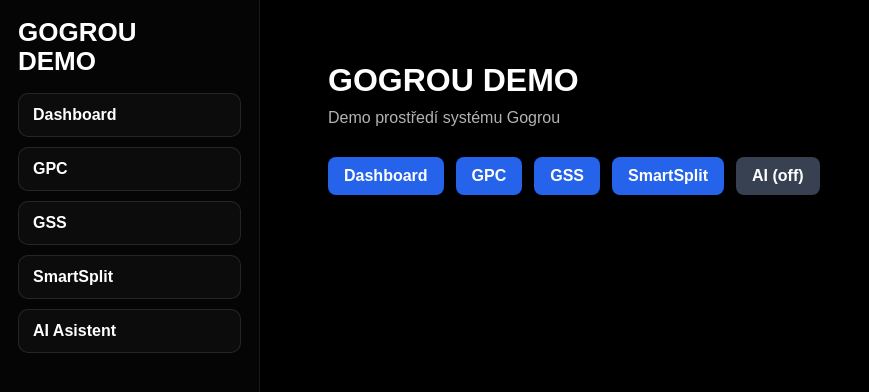
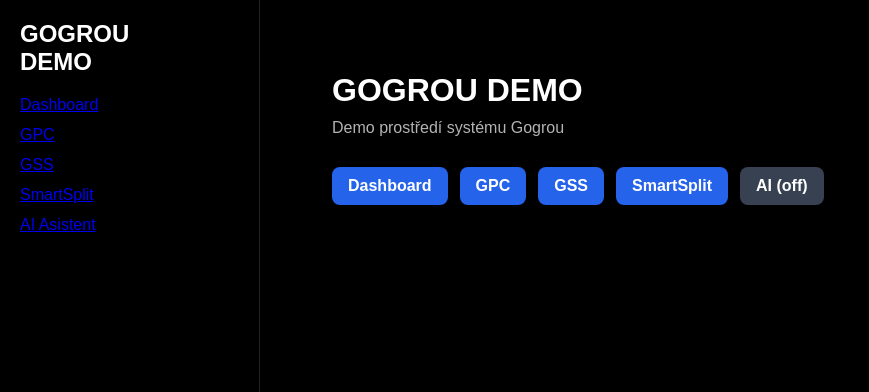
Before and after one commit to gogrou-app/gogrou-demo, a Next.js app: page / in a window 1280 px wide. Shown: the top 392 px of the page, without its empty margins (0-869 px from the left). Built offline with nearby package versions, Linux system fonts and the light colour scheme.

Commit message:
FIX: stabilní layout (sidebar + obsah)

```diff
--- a/app/layout.jsx
+++ b/app/layout.jsx
@@ -1,38 +1,51 @@
 import "./globals.css";
-import Sidebar from "./Sidebar";
 
 export const metadata = {
   title: "GOGROU DEMO",
-  description: "Gogrou demo aplikace",
+  description: "Demo platformy Gogrou",
 };
 
 export default function RootLayout({ children }) {
   return (
     <html lang="cs">
-      <body
-        style={{
-          margin: 0,
-          padding: 0,
-          background: "#000",
-          color: "#fff",
-          fontFamily: "Arial, sans-serif",
-        }}
-      >
+      <body>
         <div
           style={{
             display: "flex",
             minHeight: "100vh",
             width: "100%",
+            backgroundColor: "#000",
+            color: "#fff",
+            fontFamily: "Arial, sans-serif",
           }}
         >
-          <Sidebar />
+          {/* SIDEBAR */}
+          <aside
+            style={{
+              width: "260px",
+              padding: "20px",
+              borderRight: "1px solid #222",
+              boxSizing: "border-box",
+            }}
+          >
+            <h2 style={{ marginBottom: "20px" }}>GOGROU<br />DEMO</h2>
 
+            <nav style={{ display: "flex", flexDirection: "column", gap: "12px" }}>
+              <a href="/dashboard">Dashboard</a>
+              <a href="/gpc">GPC</a>
+              <a href="/gss">GSS</a>
+              <a href="/ss">SmartSplit</a>
+              <a href="/ai">AI Asistent</a>
+            </nav>
+          </aside>
+
+          {/* CONTENT */}
           <main
             style={{
               flex: 1,
-              minWidth: 0,
-              padding: "22px 28px",
-              overflowX: "hidden",
+              padding: "32px",
+              boxSizing: "border-box",
+              overflowY: "auto",
             }}
           >
             {children}
```
